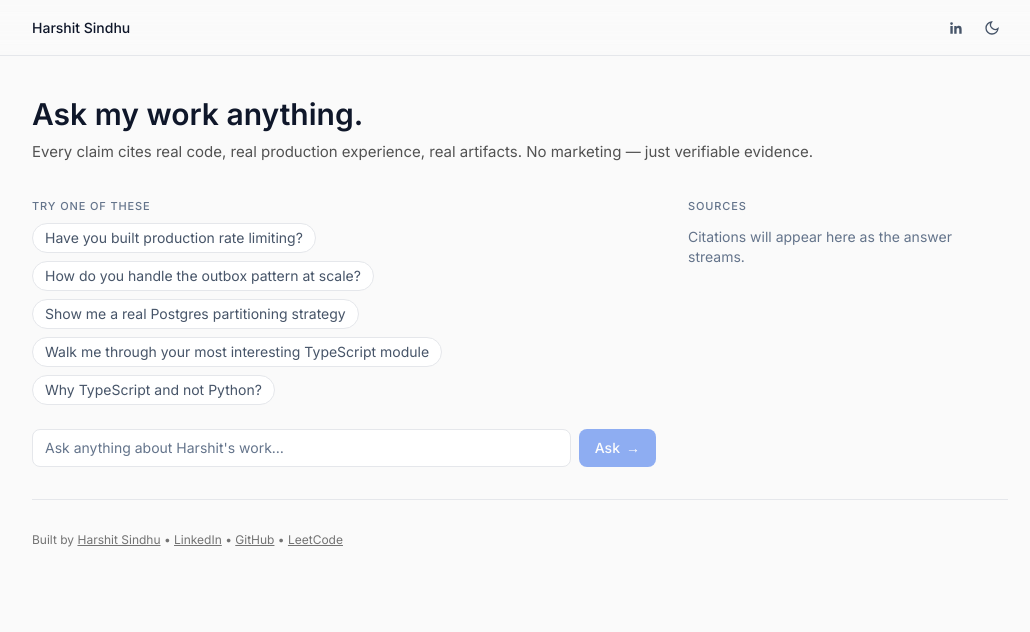
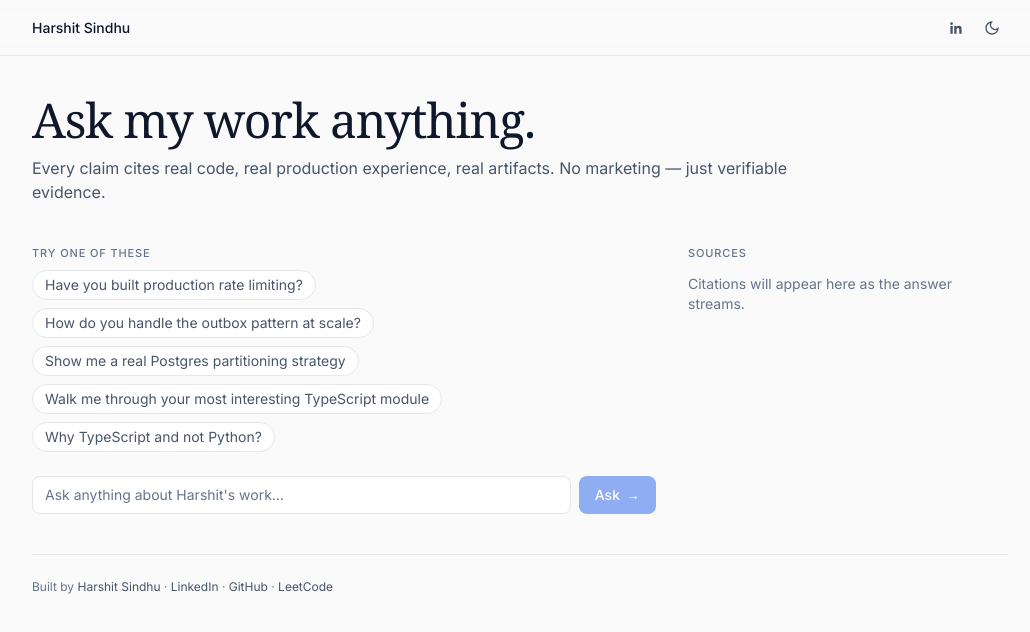
Before and after one commit to HArshit123455/reverse-resume, a Next.js app: page / in a window 1280 px wide. Shown: the top 632 px of the page, without its empty margins (120-1150 px from the left). Built offline with nearby package versions, Linux system fonts and the light colour scheme.

Commit message:
feat(ui): refined hero with serif headline + footer using design tokens

```diff
--- a/app/page.tsx
+++ b/app/page.tsx
@@ -3,7 +3,11 @@ import { readFileSync } from "node:fs";
 import { join } from "node:path";
 import { ChatShell } from "@/components/chat-shell";
 
-interface LandingFront { headline: string; subheadline: string; demoPrompts: string[] }
+interface LandingFront {
+  headline: string;
+  subheadline: string;
+  demoPrompts: string[];
+}
 
 function loadLanding(): LandingFront {
   const raw = readFileSync(join(process.cwd(), "content/landing.mdx"), "utf-8");
@@ -13,21 +17,33 @@ function loadLanding(): LandingFront {
 export default function Home() {
   const landing = loadLanding();
   return (
-    <main className="space-y-8">
-      <header className="space-y-2">
-        <h1 className="text-3xl font-semibold">{landing.headline}</h1>
-        <p className="text-neutral-600">{landing.subheadline}</p>
+    <main className="space-y-10">
+      <header className="max-w-3xl space-y-3">
+        <h1 className="font-serif text-4xl font-medium tracking-tight text-text md:text-5xl">
+          {landing.headline}
+        </h1>
+        <p className="text-[15px] leading-relaxed text-text-soft md:text-base">
+          {landing.subheadline}
+        </p>
       </header>
       <ChatShell demoPrompts={landing.demoPrompts} />
-      <footer className="text-xs text-neutral-500 pt-8 border-t">
+      <footer className="border-t border-border pt-6 text-xs text-muted">
         Built by{" "}
-        <a className="underline" href="mailto:harshitsindhu10@gmail.com">Harshit Sindhu</a>
-        {" • "}
-        <a className="underline" href="https://www.linkedin.com/in/harshit-sindhu/" target="_blank" rel="noreferrer">LinkedIn</a>
-        {" • "}
-        <a className="underline" href="https://github.com/HArshit123455" target="_blank" rel="noreferrer">GitHub</a>
-        {" • "}
-        <a className="underline" href="https://leetcode.com/u/Harry_S/" target="_blank" rel="noreferrer">LeetCode</a>
+        <a className="text-text-soft hover:text-accent" href="mailto:harshitsindhu10@gmail.com">
+          Harshit Sindhu
+        </a>{" "}
+        ·{" "}
+        <a className="text-text-soft hover:text-accent" href="https://www.linkedin.com/in/harshit-sindhu/" target="_blank" rel="noreferrer">
+          LinkedIn
+        </a>{" "}
+        ·{" "}
+        <a className="text-text-soft hover:text-accent" href="https://github.com/HArshit123455" target="_blank" rel="noreferrer">
+          GitHub
+        </a>{" "}
+        ·{" "}
+        <a className="text-text-soft hover:text-accent" href="https://leetcode.com/u/Harry_S/" target="_blank" rel="noreferrer">
+          LeetCode
+        </a>
       </footer>
     </main>
   );
```
